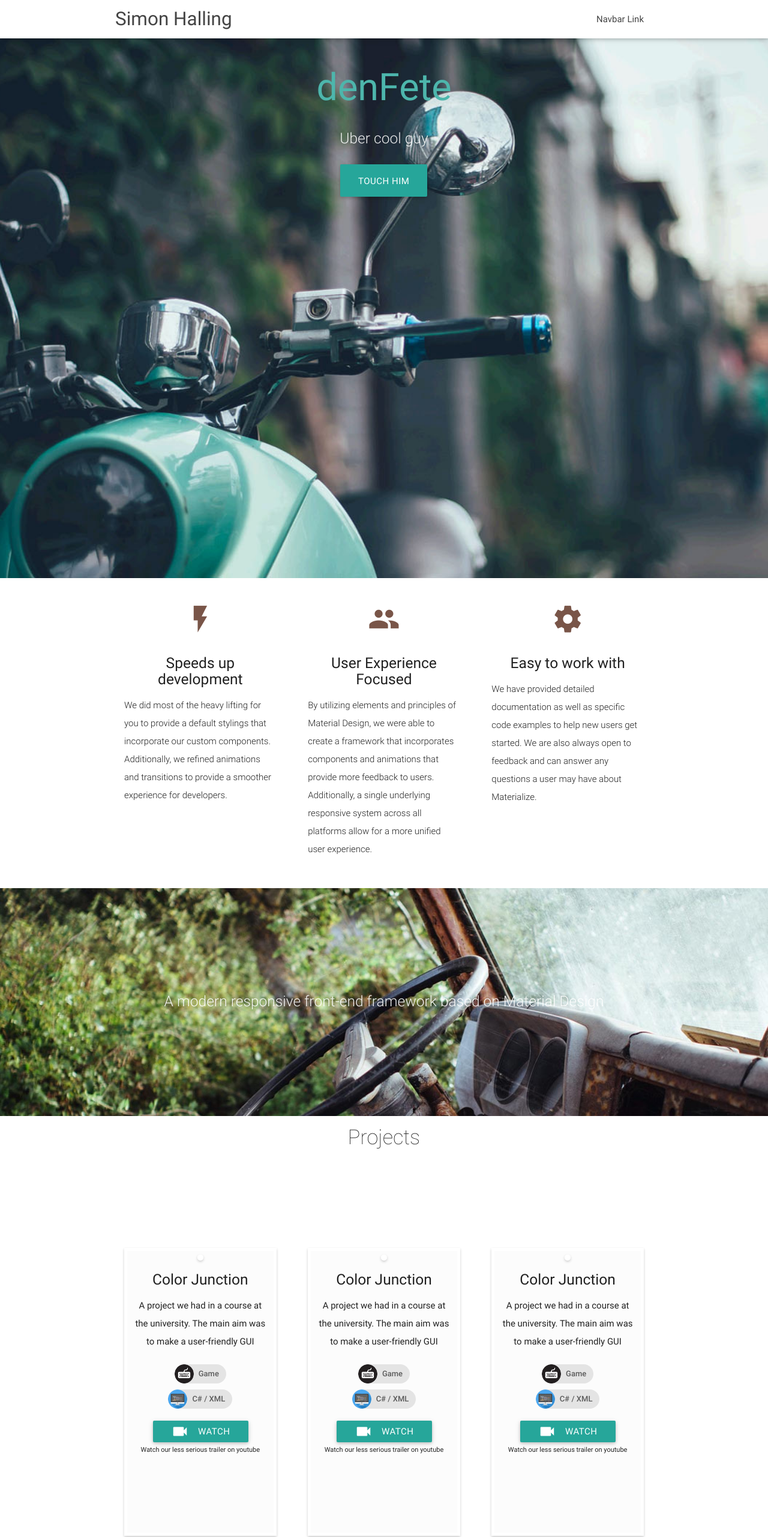
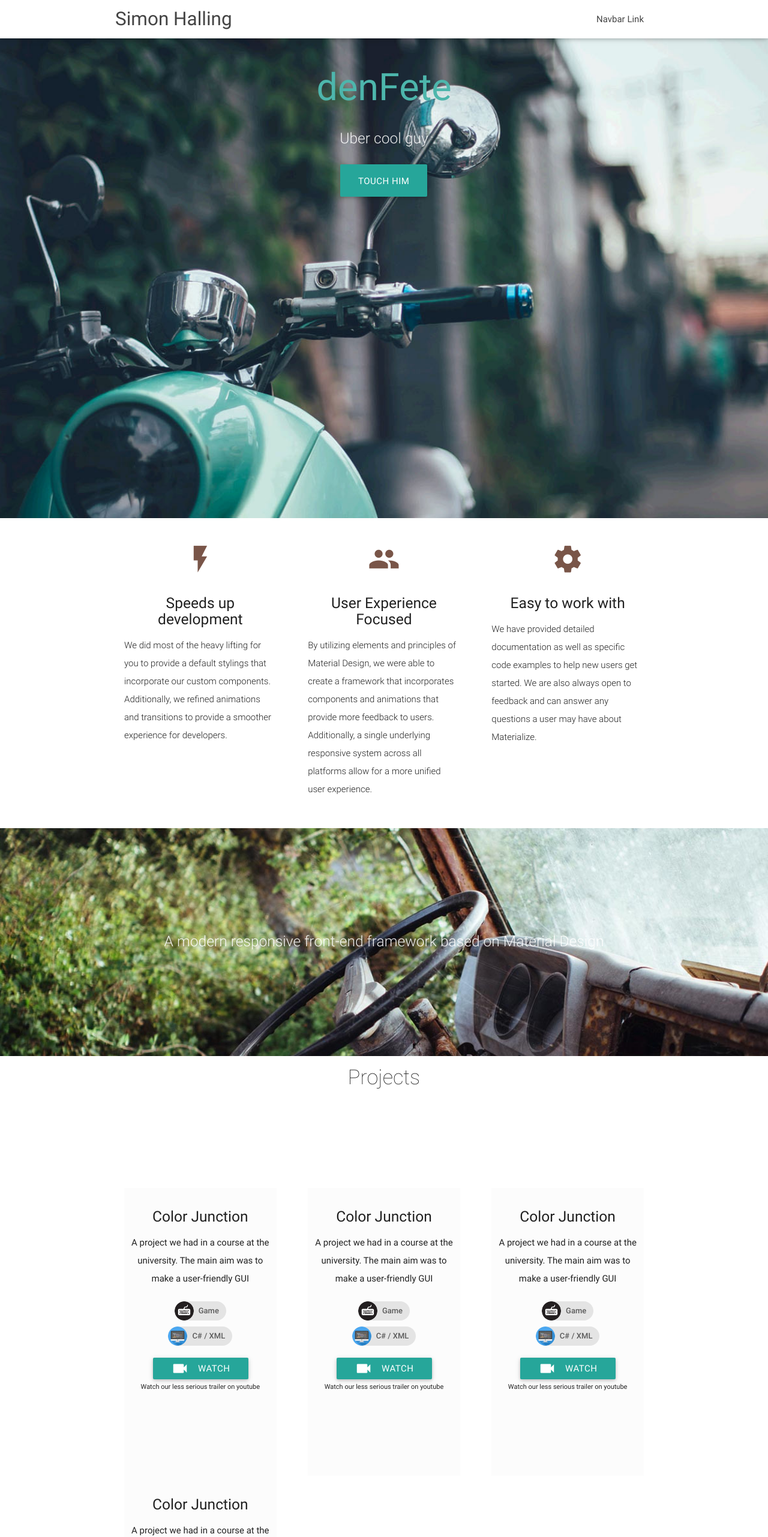
Before and after one commit to denFete/denFete.github.io, a website: page gamla index.html in a window 1280 px wide. Shown: the top 2563 px of the page at 60% size. Drawn offline with nearby package versions, Linux system fonts and the light colour scheme.

Commit message:
Animations

```diff
--- a/css/style.css
+++ b/css/style.css
@@ -58,26 +58,6 @@ footer.page-footer {
 .cardimage{
   height: 200px;
 }
-.avatar{
-  width: 250px;
-    border:5px solid #fff;
-    border-radius: 500px;
-    -webkit-border-radius: 500px;
-    -moz-border-radius: 500px;
-    -webkit-box-shadow: rgba(0,0,0,.2) 0 2px 4px;
-    -moz-box-shadow: rgba(0,0,0,.2) 0 2px 4px;
-    box-shadow: rgba(0,0,0,.2) 0 2px 4px;
-}
-.avatarBorder{
-    border:5px solid #fff;
-    border-radius: 200px;
-    -webkit-border-radius: 0px;
-    -moz-border-radius: 500px;
-     -webkit-box-shadow: rgba(0,0,0,.2) 0 2px 4px;
-    -moz-box-shadow: rgba(0,0,0,.2) 0 2px 4px;
-    box-shadow: rgba(0,0,0,.2) 0 2px 4px;
-    margin-bottom: 180px;
-}
 
 .card-image img {
     max-width: none;
@@ -105,10 +85,7 @@ footer.page-footer {
 .card .card-reveal {
     height: 101%;
 }
-#index-banner{
-  min-height: 900px;
 
-}
 div#welcome-txt-container {
     z-index: 999;
     opacity: 1;
@@ -121,7 +98,7 @@ div#welcome-txt-container {
 }
 h2#welcome-text {
     text-align: center;
-    margin-left: 200px;
+    margin-left: 250px;
     font-weight: 100;
     font-size: 6.5em;
 }
--- a/js/init.js
+++ b/js/init.js
@@ -1,8 +1,25 @@
+    $(window).resize(function(){
+	    windowHeight = $(window).height(); // get new height after change
+	    $('#index-banner').height(windowHeight);
+	});
+	$('#index-banner').css('height', $(window).height());
+
+	 $(".scroll").click(function(event) {
+	    event.preventDefault();
+	    $('html,body').animate( { scrollTop:$(this.hash).offset().top } , 1000, "swing");
+	    } );
+
 (function($){
   $(function(){
+
 
     $('.button-collapse').sideNav();
     $('.parallax').parallax();
 
+
+
+
+
+
   }); // end of document ready
 })(jQuery); // end of jQuery name space
```
Also changed, not shown: index.html (+4 -4 lines).
